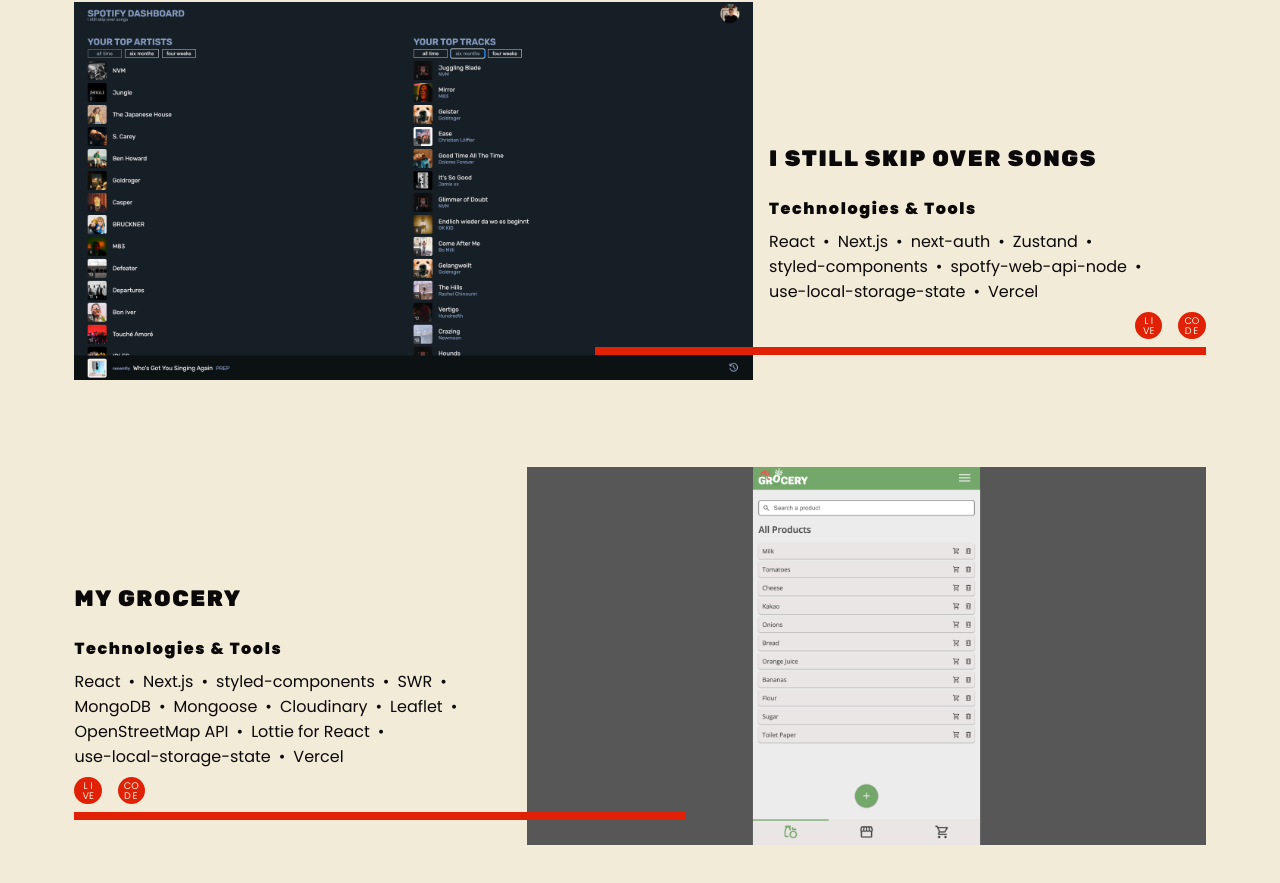
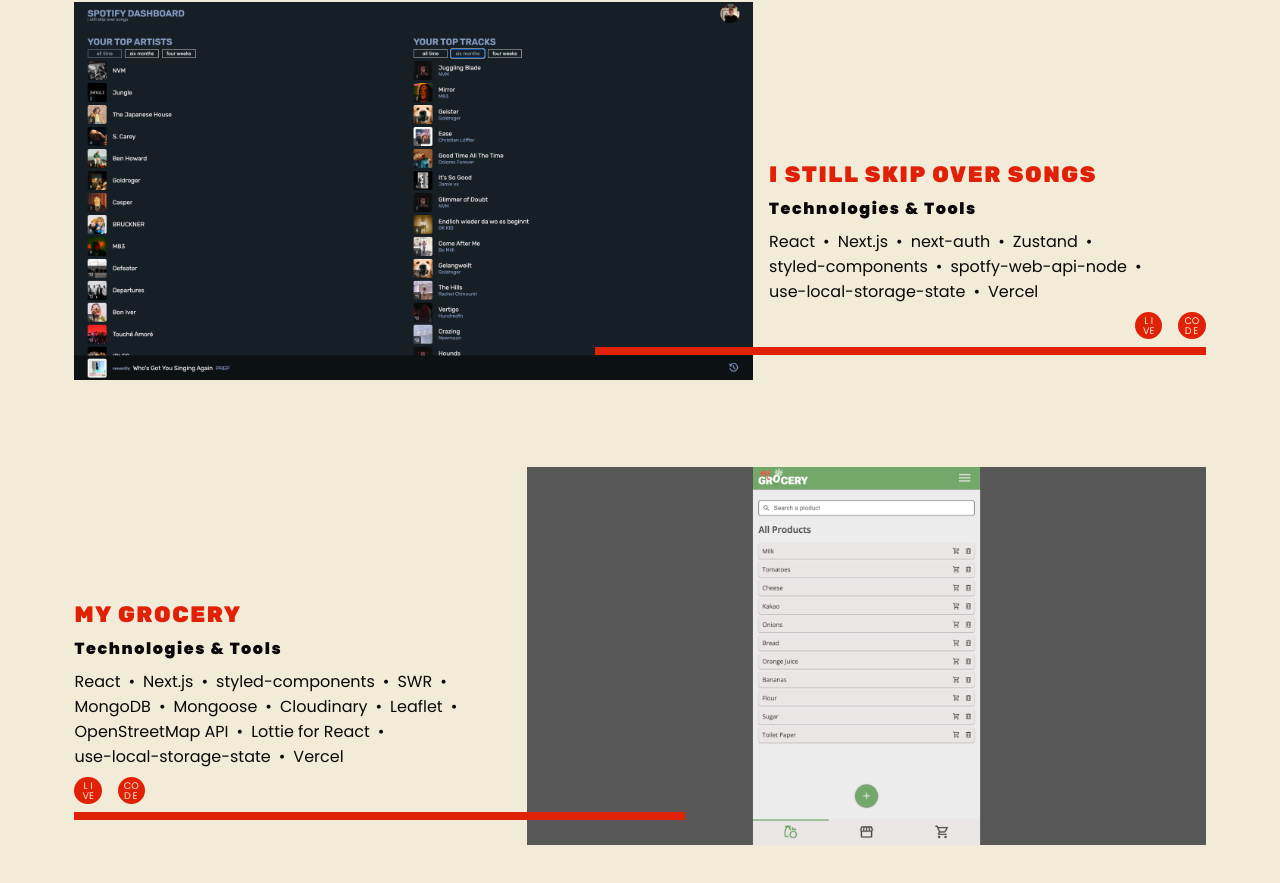
Before and after one commit to lennart-kaminsky/web-portfolio, a Next.js app: page / in a window 1280 px wide. Shown: the part 956-1839 px from the top of the page. Built offline with nearby package versions, Linux system fonts and the light colour scheme.

Commit message:
change dark theme colors

```diff
--- a/components/projectCard.js
+++ b/components/projectCard.js
@@ -151,7 +151,7 @@
   font-size: var(--fontSizeM);
   font-family: var(--fontHeadline);
   letter-spacing: 0.1rem;
-  color: ${({ theme }) => theme.fontColorPrimary};
+  color: ${({ theme }) => theme.accentColorPrimary};
   text-transform: uppercase;
   span {
     transform-origin: right;
@@ -183,7 +183,7 @@
     font-size: var(--fontSizeM);
     font-family: var(--fontHeadline);
     letter-spacing: 0.1rem;
-    color: ${({ theme }) => theme.fontColorPrimary};
+    color: ${({ theme }) => theme.accentColorPrimary};
     text-transform: uppercase;
   }
   ul {
@@ -217,7 +217,6 @@
   font-size: var(--fontSizeS);
   font-family: var(--fontBold);
   letter-spacing: 0.1rem;
-  margin-top: var(--fontSizeS);
   @media screen and (min-width: ${breakpoints.xl}) {
     margin-top: var(--fontSizeM);
   }
--- a/styles/globalsstyles.js
+++ b/styles/globalsstyles.js
@@ -30,9 +30,9 @@
 
 export const darkTheme = {
   title: "darkTheme",
-  bgColorPrimary: "#171A1C",
-  fontColorPrimary: "#F2EBD8",
-  accentColorPrimary: "#E12106",
+  bgColorPrimary: "#0D1621",
+  fontColorPrimary: "#FAFAFA",
+  accentColorPrimary: "#CA7D21",
 };
 
 export default createGlobalStyle`
```
Also changed, not shown: public/images/spotify-dashboard_screenshot.png (deleted).
